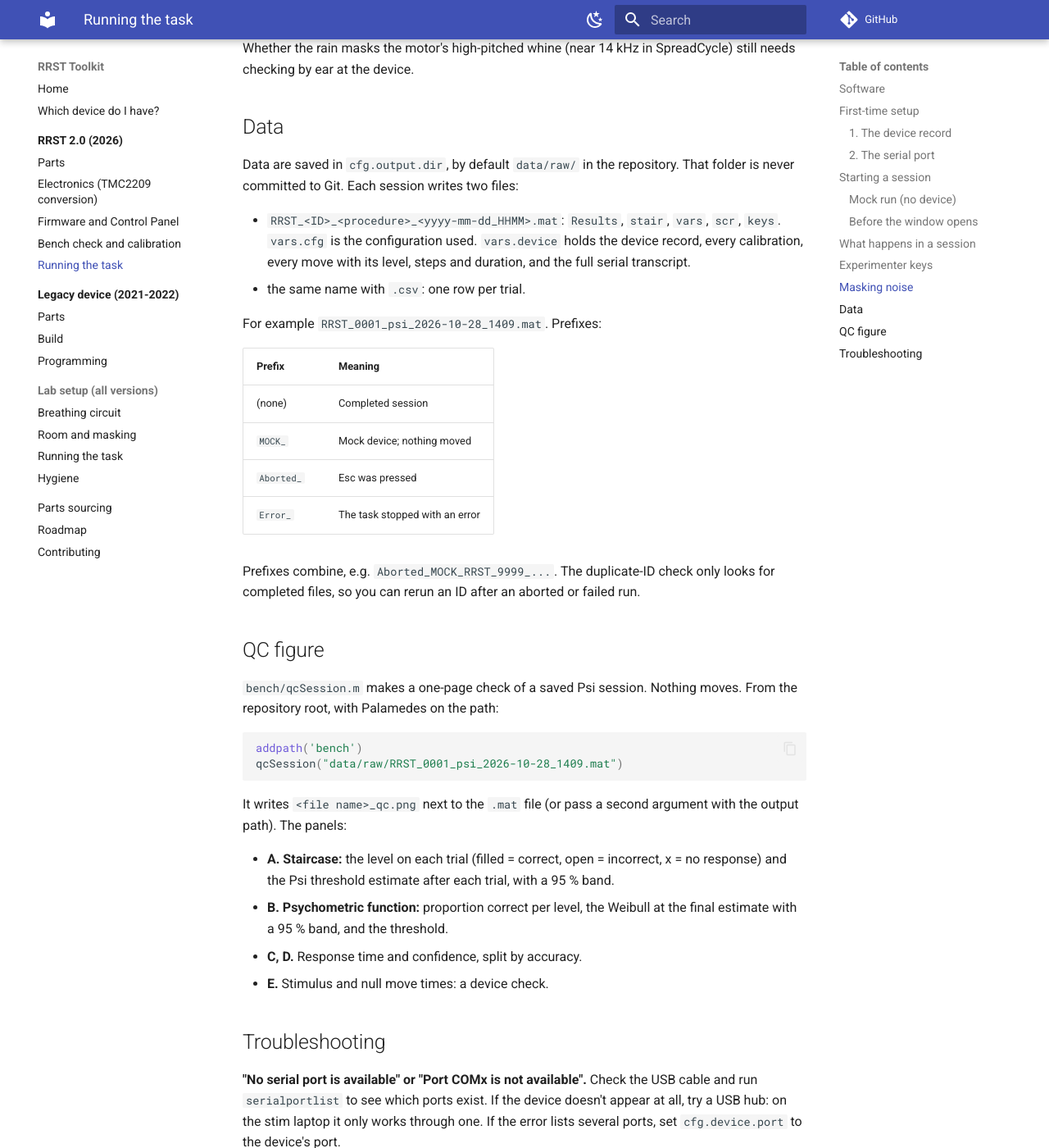
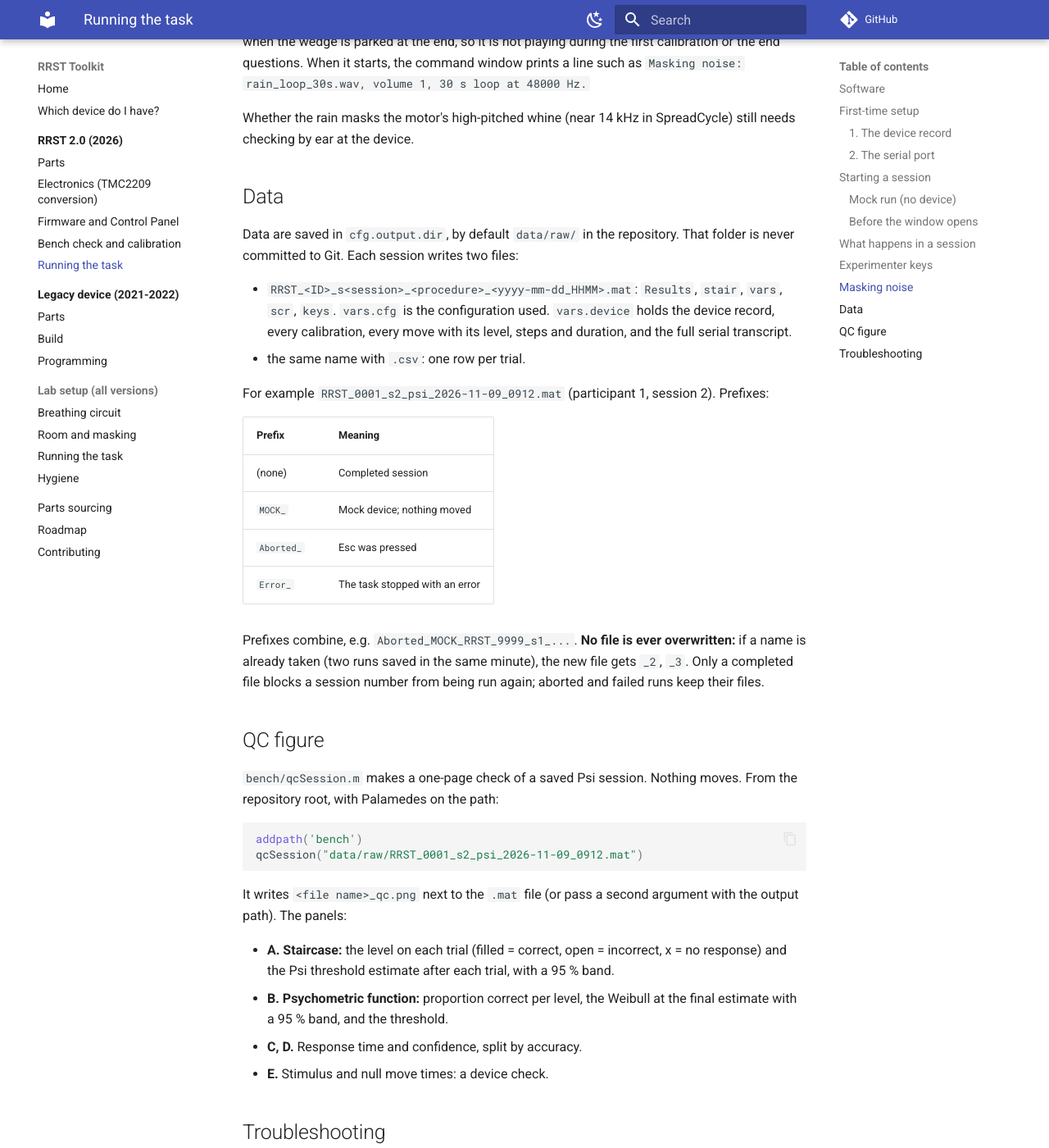
Before and after one commit to embodied-computation-group/rrst-toolkit, an MkDocs documentation site: the page built from handbook/v2/running.md, in a window 1280 px wide and 1400 px high, scrolled down 5547 px. Shown: the whole window at 82% size. Built offline with MkDocs 1.6.1 and Material for MkDocs 9.7.7, drawn with Linux system fonts in a browser that asks for light colours; comment, search, counter and statistics services are not loaded; some of the changed text lies outside the part shown.

Commit message:
Running page: session number prompt, file names with the session, no overwrites

````diff
--- a/handbook/v2/running.md
+++ b/handbook/v2/running.md
@@ -99,9 +99,13 @@
 The task asks two questions in the command window:
 
 1. **Subject ID**, a number (saved padded to 4 digits, e.g. `0001`). Press Enter
-   without a number for the test ID `9999`. If a completed session for that ID already
-   exists in the output folder, the task stops; use a different ID.
-2. **Language**: `e` (English) or `d` (Danish).
+   without a number for the test ID `9999`.
+2. **Session number**: 1, 2, 3, ... Each participant can have any number of
+   sessions, and the session goes into the file name. If this session of this ID was
+   already **completed**, the task stops: check the ID and session number. An aborted
+   or failed session can be run again with the same number. With the test ID, Enter
+   gives session 1.
+3. **Language**: `e` (English) or `d` (Danish).
 
 It then connects to the device and prints the device ID, firmware version and current
 motion settings. It loads the device record and checks every configured stimulus level
@@ -222,13 +226,13 @@
 Data are saved in `cfg.output.dir`, by default `data/raw/` in the repository. That
 folder is never committed to Git. Each session writes two files:
 
-- `RRST_<ID>_<procedure>_<yyyy-mm-dd_HHMM>.mat`: `Results`, `stair`, `vars`, `scr`,
+- `RRST_<ID>_s<session>_<procedure>_<yyyy-mm-dd_HHMM>.mat`: `Results`, `stair`, `vars`, `scr`,
   `keys`. `vars.cfg` is the configuration used. `vars.device` holds the device record,
   every calibration, every move with its level, steps and duration, and the full serial
   transcript.
 - the same name with `.csv`: one row per trial.
 
-For example `RRST_0001_psi_2026-10-28_1409.mat`. Prefixes:
+For example `RRST_0001_s2_psi_2026-11-09_0912.mat` (participant 1, session 2). Prefixes:
 
 | Prefix | Meaning |
 |---|---|
@@ -237,8 +241,10 @@
 | `Aborted_` | Esc was pressed |
 | `Error_` | The task stopped with an error |
 
-Prefixes combine, e.g. `Aborted_MOCK_RRST_9999_...`. The duplicate-ID check only looks
-for completed files, so you can rerun an ID after an aborted or failed run.
+Prefixes combine, e.g. `Aborted_MOCK_RRST_9999_s1_...`. **No file is ever
+overwritten:** if a name is already taken (two runs saved in the same minute), the new
+file gets `_2`, `_3`. Only a completed file blocks a session number from being run
+again; aborted and failed runs keep their files.
 
 ## QC figure
 
@@ -247,7 +253,7 @@
 
 ```matlab
 addpath('bench')
-qcSession("data/raw/RRST_0001_psi_2026-10-28_1409.mat")
+qcSession("data/raw/RRST_0001_s2_psi_2026-11-09_0912.mat")
 ```
 
 It writes `<file name>_qc.png` next to the `.mat` file (or pass a second argument with
````
